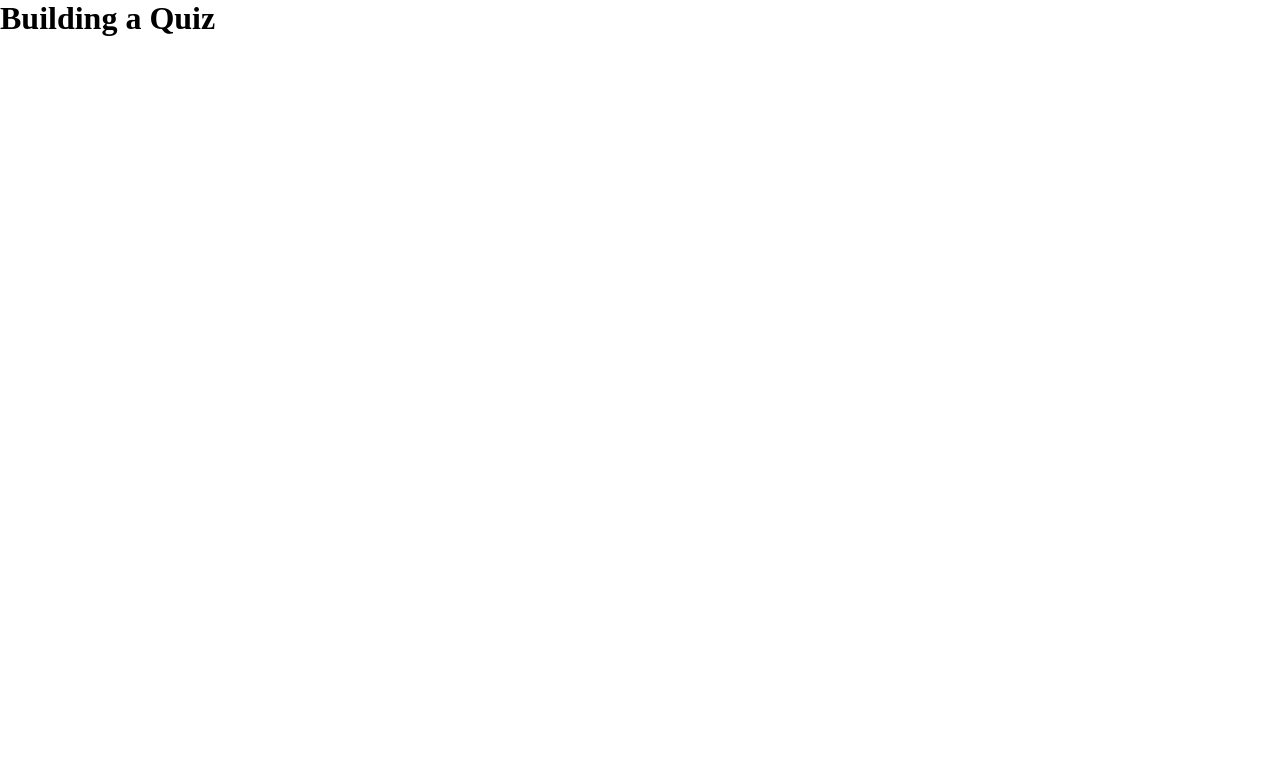
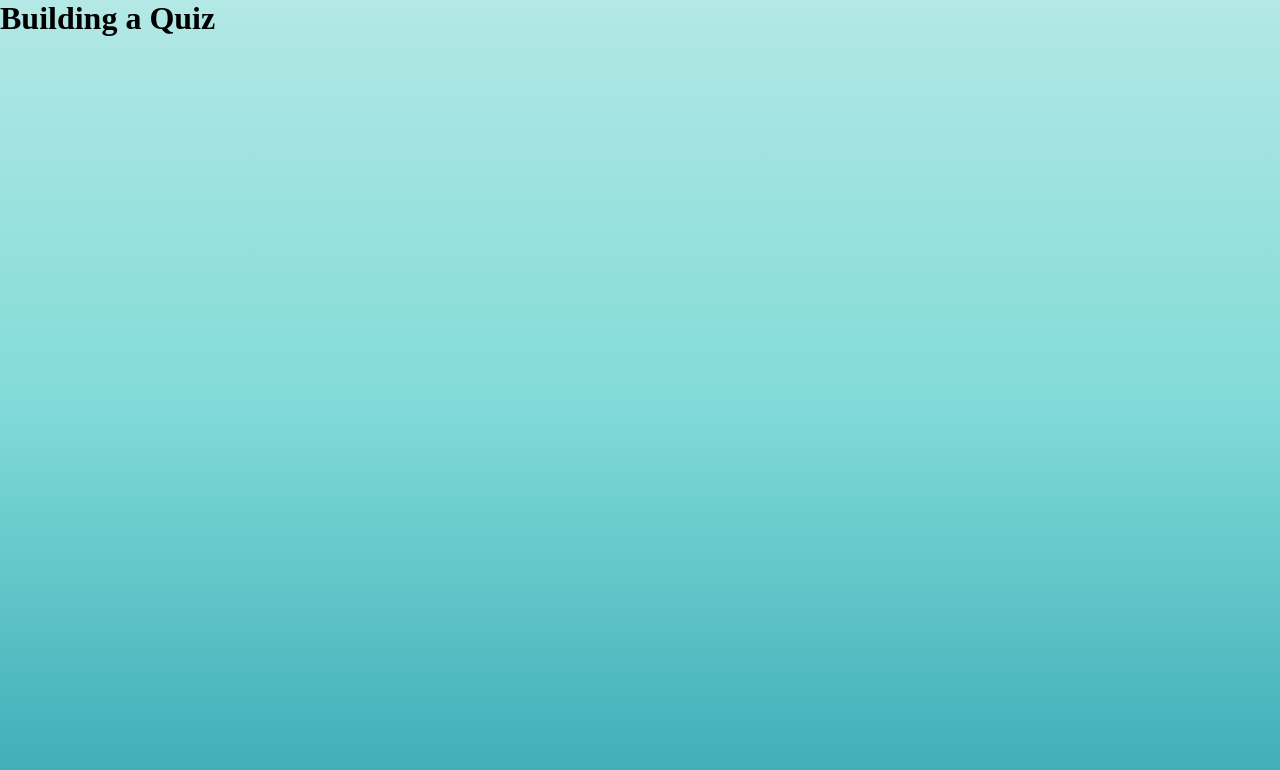
Before and after one commit to pabloskyDev/buildingQuiz, a plain HTML site: page index.html in a window 1280 px wide. Drawn offline with Linux system fonts and the light colour scheme.

Commit message:
Agregando color de fondo

```diff
--- a/src/css/styles.css
+++ b/src/css/styles.css
@@ -6,3 +6,9 @@
     list-style-type: none;
     box-sizing: border-box;
 }
+
+html {
+    width: 100vw;
+    height: 100vh;
+    background: linear-gradient(#B3E8E5, #82DBD8, #3BACB6);
+}
```
